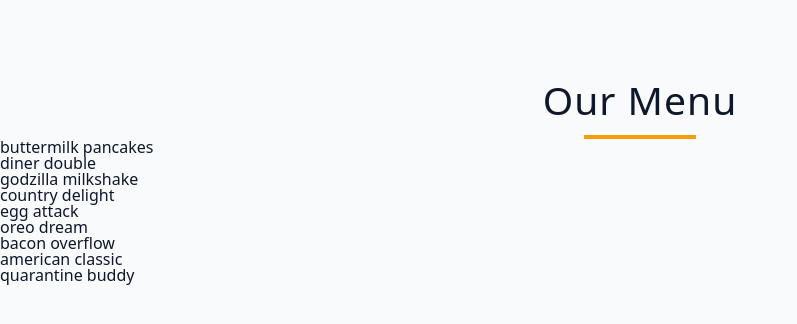
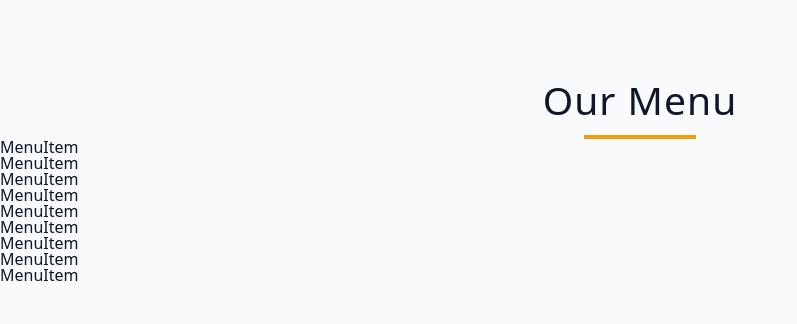
Before and after one commit to stormymayday/food-menu-react, a React (Vite) app: page / in a window 1280 px wide. Shown: the top 324 px of the page, without its empty margins (0-797 px from the left). Built offline with nearby package versions, Linux system fonts and the light colour scheme.

Commit message:
Added MenuItem.jsx

```diff
--- a/src/components/Menu.jsx
+++ b/src/components/Menu.jsx
@@ -1,3 +1,5 @@
+import MenuItem from "./MenuItem.jsx";
+
 const Menu = ({ menu }) => {
 
     console.log(menu);
@@ -10,7 +12,7 @@ const Menu = ({ menu }) => {
                 menu.map((item) => {
 
                     return (
-                        <p>{item.title}</p>
+                        <MenuItem key={item.id} {...item} />
                     );
 
                 })
--- /dev/null
+++ b/src/components/MenuItem.jsx
@@ -0,0 +1,7 @@
+const MenuItem = () => {
+    return (
+        <div>MenuItem</div>
+    );
+}
+
+export default MenuItem;
```
